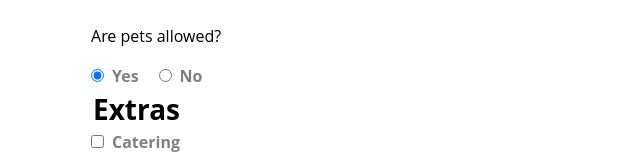
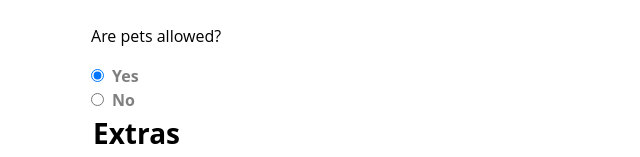
Before and after one commit to pidokige02/Vue-3-Form-demo, a Vue app: page / in a window 1280 px wide. Shown: the part 560-717 px from the top of the page, without its empty margins (339-979 px from the left). Built offline with nearby package versions, Linux system fonts and the light colour scheme.

Commit message:
hor/vert test codes are added

```diff
--- a/src/views/SimpleForm.vue
+++ b/src/views/SimpleForm.vue
@@ -44,6 +44,7 @@
             v-model="event.pets"
             name="pets"
             :options="petOptions"
+            vertical="true"
           />
         </div>
       </fieldset>
```
